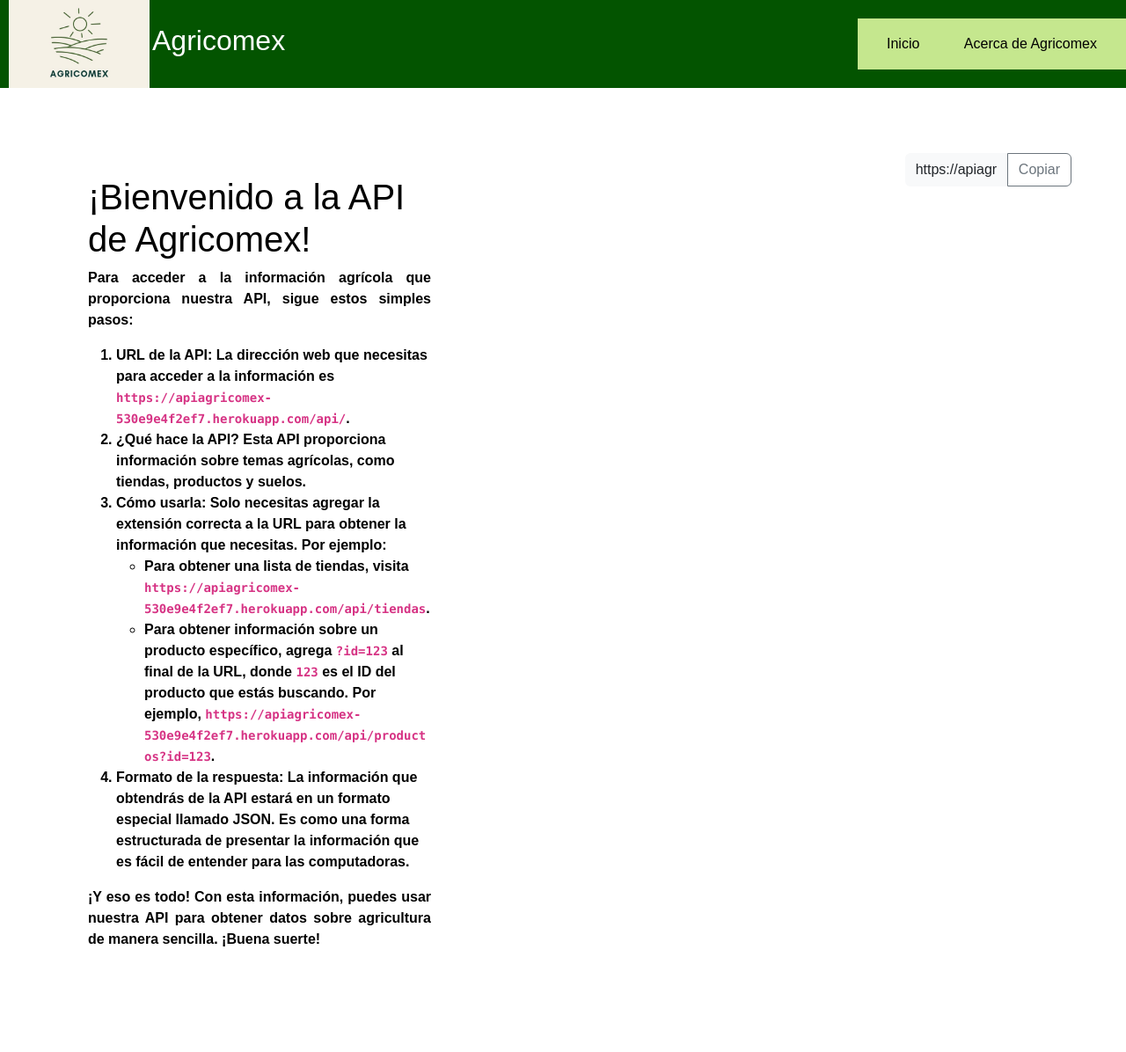
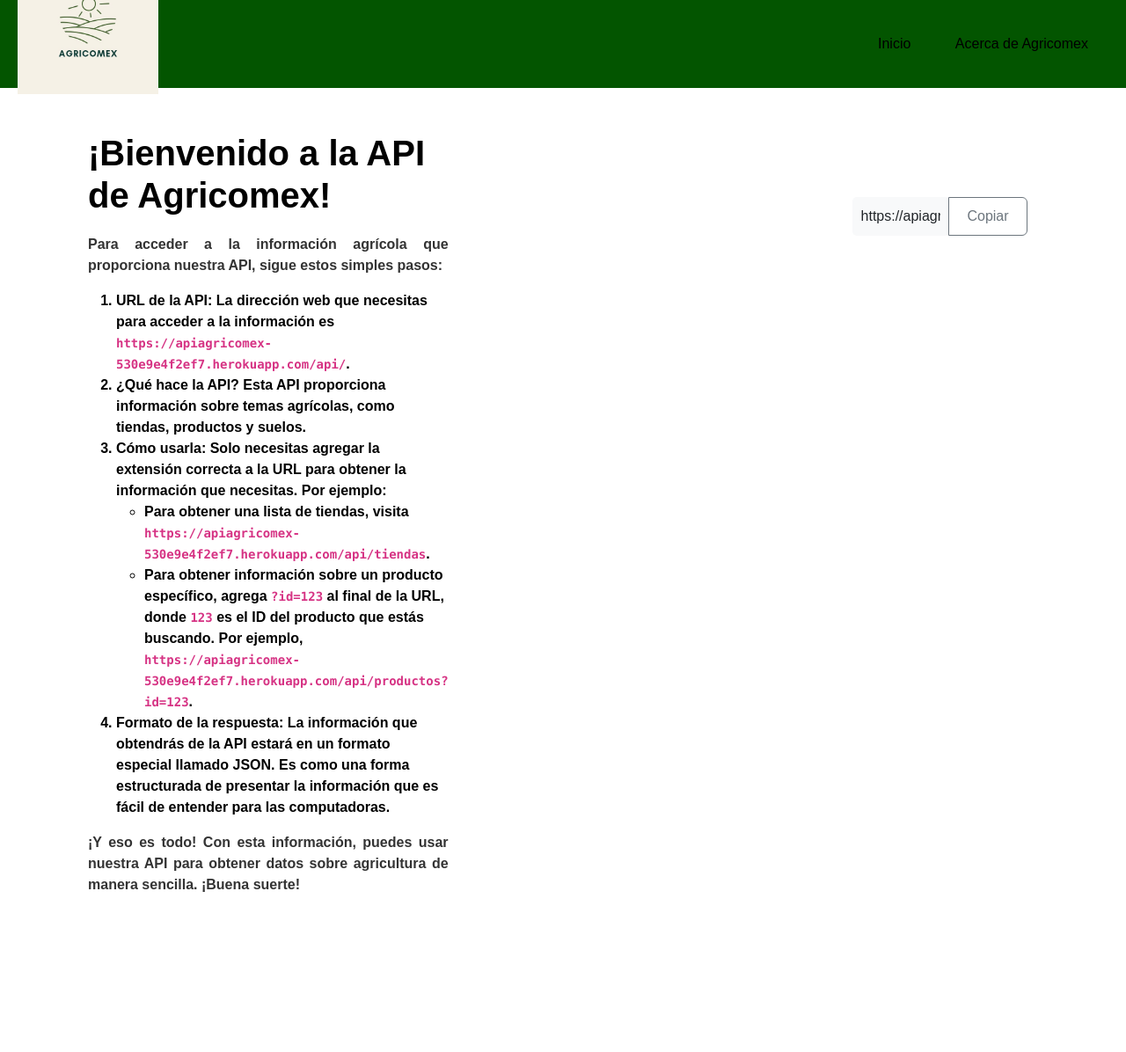
Before and after one commit to Javier-003/agricome, a Flask app: page / in a window 1280 px wide. Shown: the whole page at 88% size. After the commit the page ends 1014 px from the top, so only its background shows below. Run offline with Flask 3, Linux system fonts and the light colour scheme; some libraries are stand-ins or nearby versions.

Commit message:
Update usuario.css

```diff
--- a/static/css/usuario.css
+++ b/static/css/usuario.css
@@ -1,44 +1,30 @@
+/* Estilos generales */
+
 body {
     font-family: Arial, sans-serif;
     margin: 0;
     padding: 0;
-}
-
-body {
     background-color: #047500;
 }
 
+
+/* Estilos del encabezado */
+
 header {
     height: 100px;
-    background-color: #00000048;
+    background-color: rgba(0, 0, 0, 0.28);
     color: #ffffff;
     font-family: sans-serif;
-
     display: flex;
     justify-content: space-between;
     align-items: center;
-}
-
-.Espacio {
-    color: #ffffff;
-    margin-top: 35px;
-    margin-bottom: 35px;
-
-}
-
-.logo {
-    display: flex;
-    align-items: center;
-    font-weight: 17;
-
-
+    padding: 0 20px;
 }
 
 .logo img {
     width: 160px;
     height: 160px;
-    margin-left: 10px;
-    margin-right: 3px;
+    margin-right: 10px;
 }
 
 .menu a {
@@ -46,196 +32,114 @@
     text-transform: uppercase;
     text-decoration: none;
     padding: 0 10px;
-    transition: 0.4s
+    transition: 0.4s;
+}
+
+.menu a:hover {
+    color: #8325d0;
+}
+
+
+/* Estilos del menú desplegable */
+
+#check {
+    display: none;
+}
+
+.menu {
+    display: flex;
+    justify-content: center;
+    align-items: center;
+}
+
+.menu ul {
+    list-style-type: none;
+    margin: 0;
+    padding: 0;
+}
+
+.menu ul li {
+    display: inline;
+    margin-right: 20px;
 }
 
 .mostrar-menu,
 .esconder-menu {
     font-size: 30px;
     cursor: pointer;
-    display: none;
-    transition: 0.4s;
 }
 
-.mostrar-menu {
-    order: 1;
-}
 
-.menu a:hover,
-.mostrar-menu:hover,
-.esconder-menu:hover {
-    color: #8325d0;
-}
-
-#check {
-    display: none;
-}
-
-nav {
-    background-color: #c5e78e;
-    color: #fff;
-    padding: 10px;
-}
-
-nav ul {
-    list-style-type: none;
-    margin: 0;
-    padding: 0;
-    text-align: center;
-}
-
-nav ul li {
-    display: inline;
-}
-
-nav ul li a {
-    color: #fff;
-    text-decoration: none;
-    padding: 10px;
-    margin-right: 10px;
-}
-
-main {
-    padding: 20px;
-    text-align: center;
-}
-
-.Contenido {
-    background-color: #ffffff;
-    padding: 70px;
-    color: #333;
-    text-align: center;
-    margin-top: 35px;
-    margin-bottom: 35px;
-    margin-left: 34px;
-    margin-right: 34px;
-
-}
-
-.Parrafo {
-    text-align: justify;
-    color: #333;
-    font-family: Verdana, Geneva, Tahoma, sans-serif;
-}
-
-.Titulos {
-    color: #45542c;
-    font-family: Georgia, 'Times New Roman', Times, serif;
-}
-
-.Imagen1 {
-    width: 500px;
-    height: 232x;
-    margin-left: 0px;
-    margin-right: 0px;
-    align-items: center;
-
-}
-
-.logos {
-    display: flex;
-    align-items: center;
-}
-
-.Cartas {
-
-    color: #333;
-    margin-top: 34px;
-    margin-bottom: 34px;
-    margin-left: 34px;
-    margin-right: 34px;
-    justify-content: space-between;
-}
+/* Estilos de la sección general */
 
 .general {
     display: flex;
     background-color: white;
+    padding: 50px;
 }
 
 .general-1 {
     width: 50%;
     color: black;
     font-weight: 700;
-    background-color: white;
-    padding: 100px 150px 100px 100px;
+    padding: 0 50px;
 }
 
-.general-1 h2 {
+.general-1 h1 {
     font-size: 40px;
     font-weight: 700;
     margin-bottom: 20px;
-    text-transform: uppercase;
 }
 
 .general-1 p {
     text-align: justify;
+    color: #333;
 }
 
 
+/* Estilos de la sección del enlace de la API */
 
-.logos img {
-    width: 30px;
-    height: 30px;
-    margin-left: 10px;
-    margin-right: 3px;
+.input-group {
+    width: 100%;
+}
+
+#api-link {
+    width: calc(100% - 90px);
+    padding: 10px;
+    border: 1px solid #ccc;
+    border-radius: 5px;
+    box-sizing: border-box;
+}
+
+#copy-button {
+    width: 90px;
 }
 
 
-/*RESPONSIVE*/
-@media(max-width:768px) {
-    /*HEADER*/
-    .mostrar-menu,
+/* Estilos responsivos */
 
-    .esconder-menu {
-        display: block;
-    }
-
+@media(max-width: 768px) {
     .menu {
+        flex-direction: column;
         position: fixed;
         width: 100%;
         height: 100vh;
         background: #7777c4;
         right: -100%;
         top: 0;
-        text-align: center;
-        padding: 100px 0px;
-        z-index: 100;
+        padding-top: 100px;
         transition: 0.8s;
-
     }
-
+    .mostrar-menu,
+    .esconder-menu {
+        display: block;
+    }
     .menu a {
         display: block;
         padding: 20px;
+        margin-bottom: 10px;
     }
-
-    .esconder-menu {
-        position: absolute;
-        top: 40px;
-        right: 40px;
-    }
-
     #check:checked~.menu {
         right: 0;
-
     }
 }
-
-
-#generador-api-key {
-    display: flex;
-    flex-direction: column;
-    align-items: flex-end;
-    margin: auto;
-    max-width: 600px;
-    /* Ajusta según sea necesario */
-    padding: 20px;
-}
-
-input {
-    width: 100%;
-    padding: 10px;  /* Ajusta el padding según tus preferencias */
-    border: 1px solid #ccc;  /* Ajusta el color y estilo del borde según tus preferencias */
-    border-radius: 5px;  /* Ajusta el radio de los bordes según tus preferencias */
-    box-sizing: border-box;  /* Asegura que el padding y el borde se incluyan en el ancho total */
-}
```
